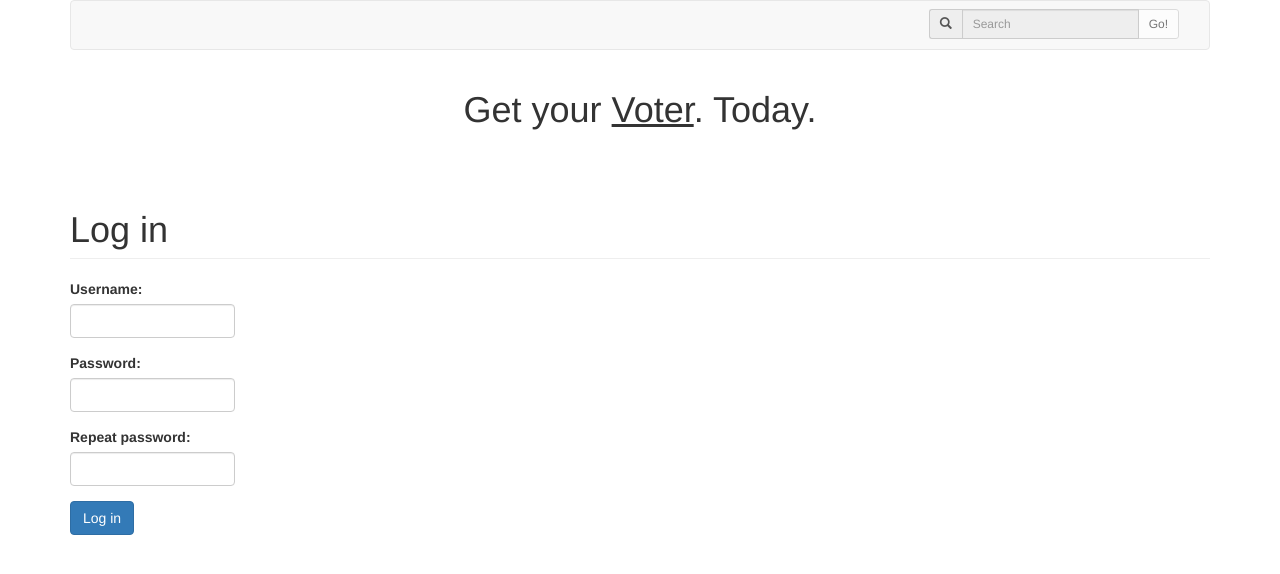
After one commit to oleksandrzelentsov/diplomawork1, a Django app: template serverdict_db/terms/templates/bt_register.html in a window 1280 px wide. The commit adds this page. Shown: the top 574 px of the page. Run offline with Django 3.2, Linux system fonts and the light colour scheme; the template is opened without the code that fills it, so the values that code supplies are empty; parts of the project's set-up code (start-up, migrations or seed data) failed here and were passed over; some libraries are stand-ins or nearby versions.

Commit message:
PyCharm 5.0.4, code cleanup
* integrated with PyCharm 5.0.4
* performed first code cleanup

```diff
--- a/serverdict_db/serverdict_db/settings.py
+++ b/serverdict_db/serverdict_db/settings.py
@@ -25,7 +25,7 @@ SECRET_KEY = 'cj7jcin%41cy-jvt-nb(ipv_zoik-zo4@wdv_3_i5l(paeifqt'
 # SECURITY WARNING: don't run with debug turned on in production!
 DEBUG = True
 
-ALLOWED_HOSTS = []
+ALLOWED_HOSTS = ['*']
 
 
 # Application definition
--- a/serverdict_db/terms/templates/bt_base.html
+++ b/serverdict_db/terms/templates/bt_base.html
@@ -55,7 +55,7 @@
               <form class="navbar-form navbar-right" role="search">
                 <div class="input-group input-group-sm">
                   <span class="input-group-addon" id="basic-addon1"><span class='glyphicon glyphicon-search'></span></span>
-                  <input type="text" class="form-control" placeholder="Search">
+                  <input type="text" class="form-control" placeholder="Search" disabled>
                   <span class="input-group-btn">
                       <button type="submit" class="btn btn-default" disabled >Go!</button>
                   </span>
--- /dev/null
+++ b/serverdict_db/terms/templates/bt_register.html
@@ -0,0 +1,50 @@
+{% extends "bt_base.html" %}
+{% block title %}Register - Voter{% endblock %}
+{% block main_content %}
+<div class="container">
+    <h1 class="page-header">
+        Log in
+    </h1>
+    <form method="post" action="/login/" role="form">
+        {% csrf_token %}
+        <div class="row">
+            <div class="col-xs-6 col-sm-6 col-md-4 col-lg-2">
+                <div class="form-group">
+                    <label for="usr">Username:</label>
+                    {% if username %}
+                    <input type="text" class="form-control" name="username" id="usr" value="{{ username }}" />
+                    {% else %}
+                    <input type="text" class="form-control" name="username" id="usr" />
+                    {% endif %}
+                </div>
+            </div>
+        </div>
+        <div class="row">
+            <div class="col-xs-6 col-sm-6 col-md-4 col-lg-2">
+                <div class="form-group">
+                    <label for="pwd">Password:</label>
+                    <input type="password" class="form-control" name="password" id="pwd">
+                </div>
+            </div>
+        </div>
+        <div class="row">
+            <div class="col-xs-6 col-sm-6 col-md-4 col-lg-2">
+                <div class="form-group">
+                    <label for="rpwd">Repeat password:</label>
+                    <input type="password" class="form-control" name="repeat_password" id="rpwd">
+                </div>
+            </div>
+        </div>
+        {% for error in errors %}
+            <div class="alert alert-{{ error.type }}" role="alert">
+                {% autoescape off %}{{ error }}{% endautoescape %}
+            </div>
+        {% endfor %}
+        <div class="row">
+            <div class="col-xs-6 col-sm-6 col-md-4 col-lg-2">
+                <button type="submit" class="btn btn-primary">Log in</button>
+            </div>
+        </div>
+    </form>
+</div>
+{% endblock %}
```
Also changed, not shown: serverdict_db/terms/mypackage/html_helper.py (+23 -47 lines), serverdict_db/terms/tests.py (+10 -7 lines), serverdict_db/terms/views.py (+61 -43 lines), 4 other files.
